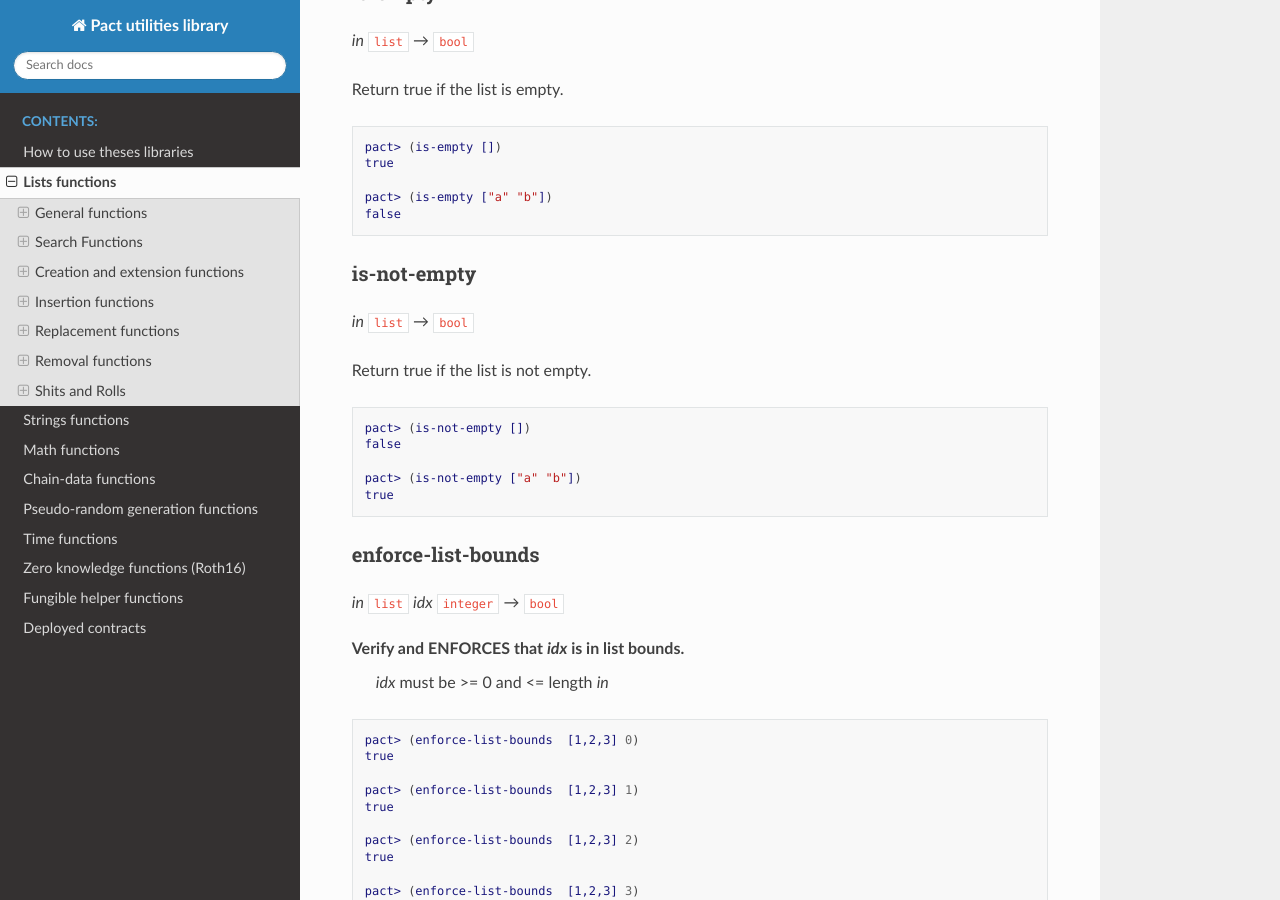
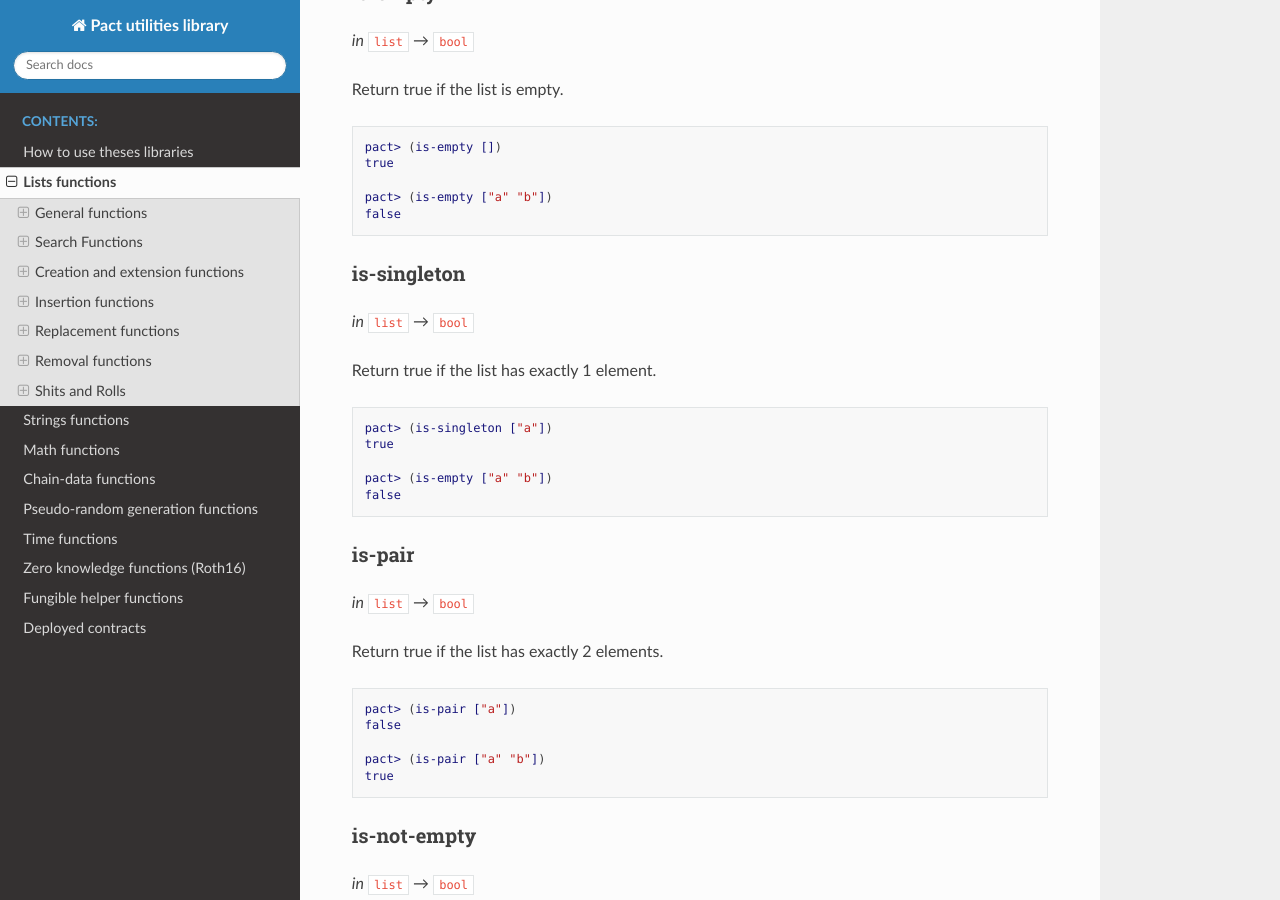
Before and after one commit to CryptoPascal31/pact-util-lib, a Sphinx documentation site: the page built from docs/source/util-lists.rst, in a window 1280 px wide and 900 px high, scrolled down 614 px. Built offline with Sphinx 7.4.7 and the Read the Docs theme 2.0.0, drawn with Linux system fonts in a browser that asks for light colours.

Commit message:
Add (is-singleton) and (is-pair) functions

```diff
--- a/docs/source/util-lists.rst
+++ b/docs/source/util-lists.rst
@@ -36,6 +36,36 @@ Return true if the list is empty.
 
   pact> (is-empty ["a" "b"])
   false
+
+
+is-singleton
+~~~~~~~~~~~~
+*in* ``list`` *→* ``bool``
+
+Return true if the list has exactly 1 element.
+
+.. code:: lisp
+
+  pact> (is-singleton ["a"])
+  true
+
+  pact> (is-empty ["a" "b"])
+  false
+
+
+is-pair
+~~~~~~~
+*in* ``list`` *→* ``bool``
+
+Return true if the list has exactly 2 elements.
+
+.. code:: lisp
+
+  pact> (is-pair ["a"])
+  false
+
+  pact> (is-pair ["a" "b"])
+  true
 
 
 is-not-empty
```
Also changed, not shown: README.md (+2 -0 lines), 2 other files.
